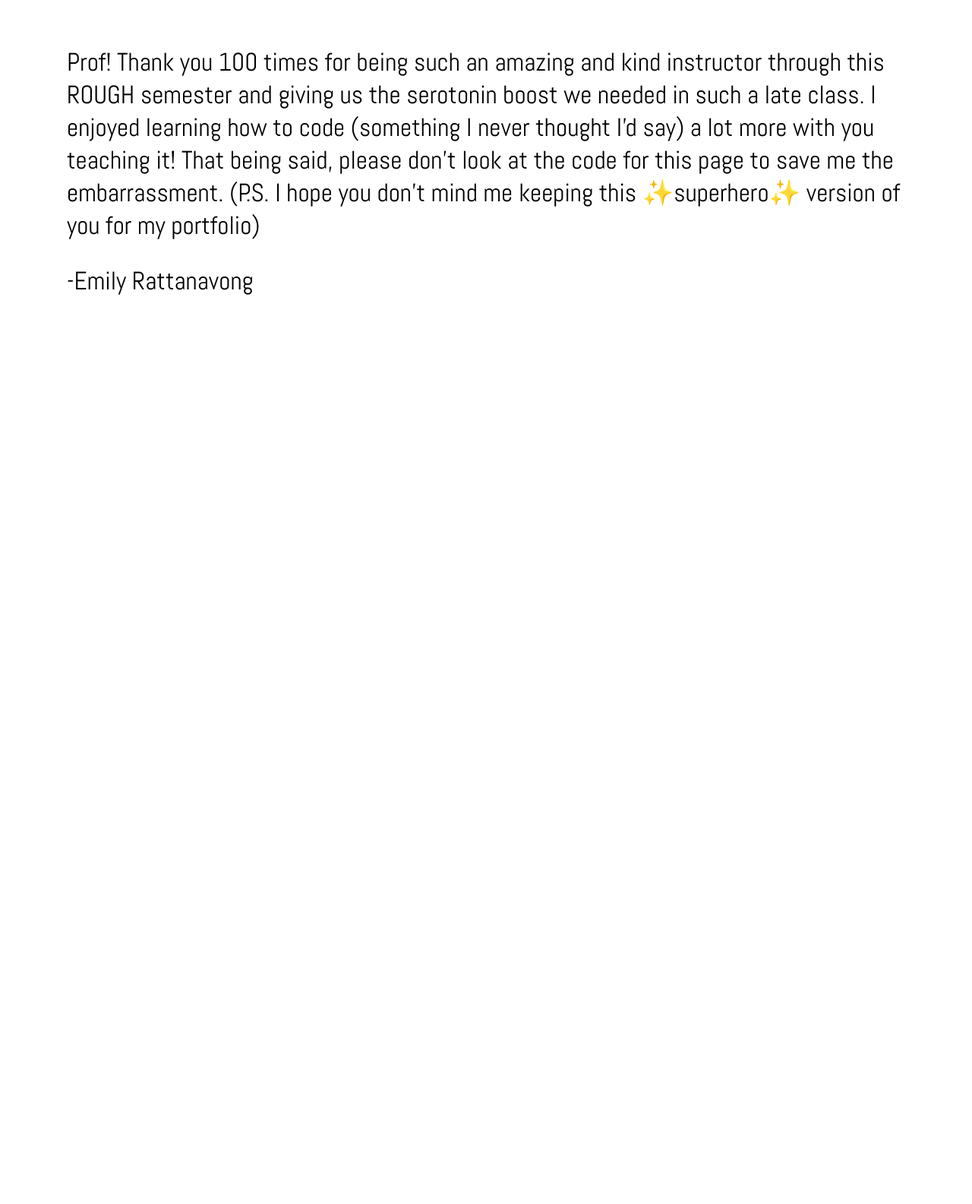
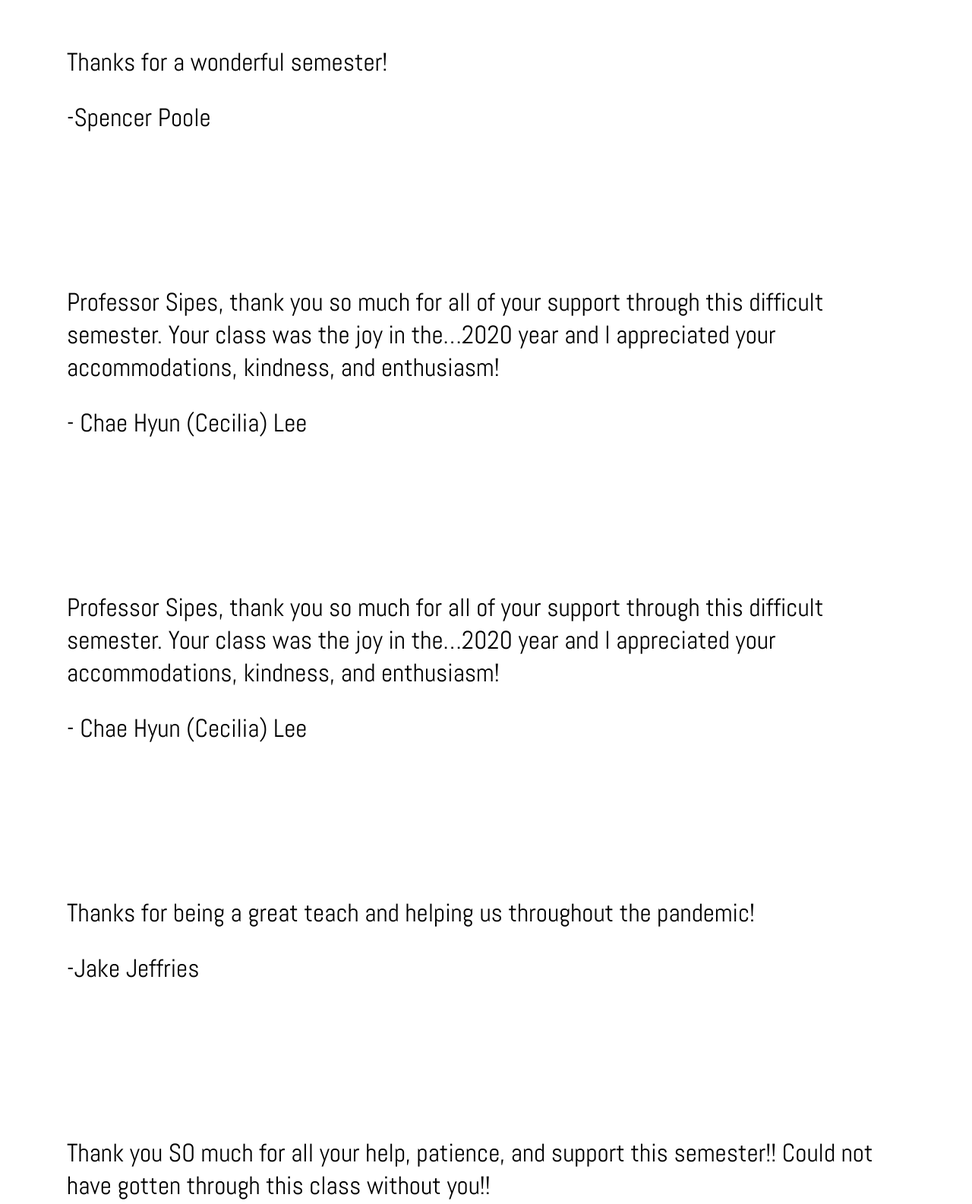
Before and after one commit to emnraa/Superhero-Andrew-Sipes, a plain HTML site: page index.html in a window 1280 px wide. Shown: the part 4160-5745 px from the top of the page at 76% size. Before the commit the page ends 4751 px from the top, so only its background shows below. Drawn offline with nearby package versions, Linux system fonts and the light colour scheme.

Commit message:
added people

```diff
--- a/index.html
+++ b/index.html
@@ -86,6 +86,31 @@
       and staying way past just to askwer dumb questions. Very cool much thanks
     </p>
     <p class="bottom">-Chris Ocana</p>
+    <p>Thanks for a wonderful semester!</p>
+    <p class="bottom">-Spencer Poole</p>
+    <p>
+      Professor Sipes, thank you so much for all of your support through this
+      difficult semester. Your class was the joy in the…2020 year and I
+      appreciated your accommodations, kindness, and enthusiasm!
+    </p>
+    <p class="bottom">- Chae Hyun (Cecilia) Lee</p>
+    <p>
+      Professor Sipes, thank you so much for all of your support through this
+      difficult semester. Your class was the joy in the…2020 year and I
+      appreciated your accommodations, kindness, and enthusiasm!
+    </p>
+    <p class="bottom">- Chae Hyun (Cecilia) Lee</p>
+
+    <p>
+      Thanks for being a great teach and helping us throughout the pandemic!
+    </p>
+    <p class="bottom">-Jake Jeffries</p>
+    <p>
+      Thank you SO much for all your help, patience, and support this semester!!
+      Could not have gotten through this class without you!!
+    </p>
+    <p class="bottom">-Emma-Blake Byrum</p>
+
     <p>
       Prof! Thank you 100 times for being such an amazing and kind instructor
       through this ROUGH semester and giving us the serotonin boost we needed in
```
